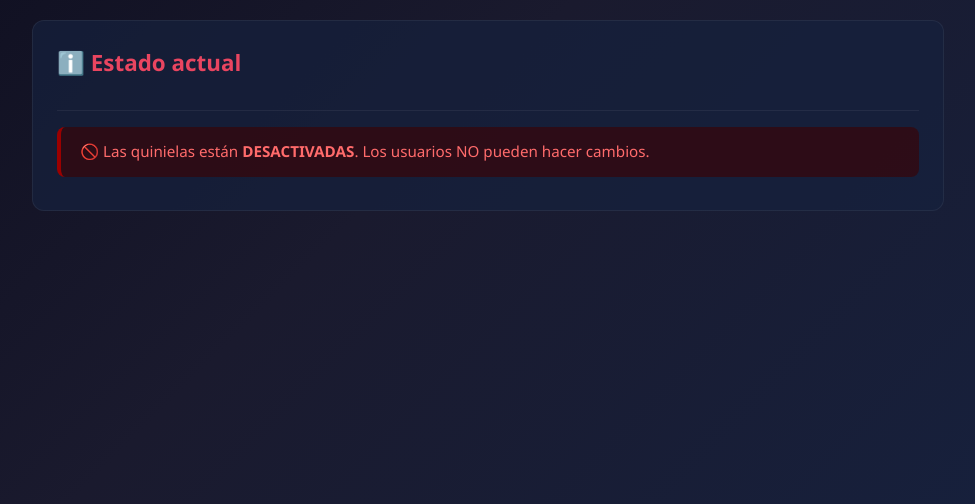
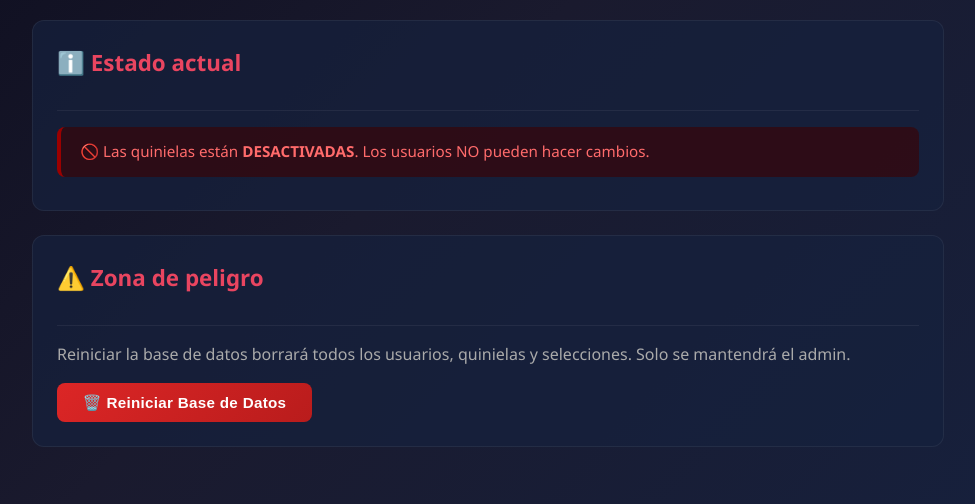
Before and after one commit to ssauron00/mundial-quiniela, a Flask app: template templates/admin/settings.html in a window 1280 px wide. Shown: the part 328-832 px from the top of the page, without its empty margins (152-1127 px from the left). Run offline with Flask 3, Linux system fonts and the light colour scheme; the template is opened without the code that fills it, so the values that code supplies are empty; a database or web service that is not in the repository returns one stand-in record (values such as "Sample title"); parts of the project's set-up code (start-up, migrations or seed data) failed here and were passed over; some libraries are stand-ins or nearby versions.

Commit message:
se arregla y agrega limpiar

```diff
--- a/app.py
+++ b/app.py
@@ -390,6 +390,19 @@ def create_app():
             settings[row['key']] = row['value']
         return render_template('admin/settings.html', settings=settings)
 
+    # Admin: reset quinielas
+    @app.route('/admin/reset', methods=['POST'])
+    @login_required
+    @role_required('admin')
+    def admin_reset_quinielas():
+        db = get_db()
+        # Borrar solo selecciones y quinielas (mantiene usuarios y partidos)
+        db.execute('DELETE FROM selecciones')
+        db.execute('DELETE FROM quinielas')
+        db.commit()
+        flash('Quinielas reiniciadas. Los usuarios pueden crear nuevas quinielas.', 'success')
+        return redirect('/admin/settings')
+
     # PDF: resumen de quiniela
     @app.route('/quiniela/pdf')
     @login_required
--- a/static/style.css
+++ b/static/style.css
@@ -528,6 +528,15 @@ p { margin-bottom: 0.8rem; color: #bbb; }
   box-shadow: 0 4px 12px rgba(239, 68, 68, 0.4);
 }
 
+.btn-danger {
+  background: linear-gradient(135deg, #dc2626, #b91c1c);
+}
+
+.btn-danger:hover {
+  background: linear-gradient(135deg, #ef4444, #dc2626);
+  box-shadow: 0 4px 12px rgba(220, 38, 38, 0.4);
+}
+
 /* Disabled radio labels */
 .radio-group input[type="radio"]:disabled + label {
   opacity: 0.4;
--- a/templates/admin/settings.html
+++ b/templates/admin/settings.html
@@ -34,4 +34,14 @@
         <div class="alert alert-danger">🚫 Las quinielas están <strong>DESACTIVADAS</strong>. Los usuarios NO pueden hacer cambios.</div>
     {% endif %}
 </div>
+
+<div class="card" style="margin-top:1.5rem;">
+    <div class="card-header">
+        <h2>⚠️ Zona de peligro</h2>
+    </div>
+    <p style="color:#aaa;margin-bottom:1rem;">Reiniciar la base de datos borrará todos los usuarios, quinielas y selecciones. Solo se mantendrá el admin.</p>
+    <form method="POST" action="{{ url_for('admin_reset_db') }}" onsubmit="return confirm('¿Estás seguro? Se borrarán TODOS los datos de usuarios y quinielas.');">
+        <button type="submit" class="btn btn-danger">🗑️ Reiniciar Base de Datos</button>
+    </form>
+</div>
 {% endblock %}
```
